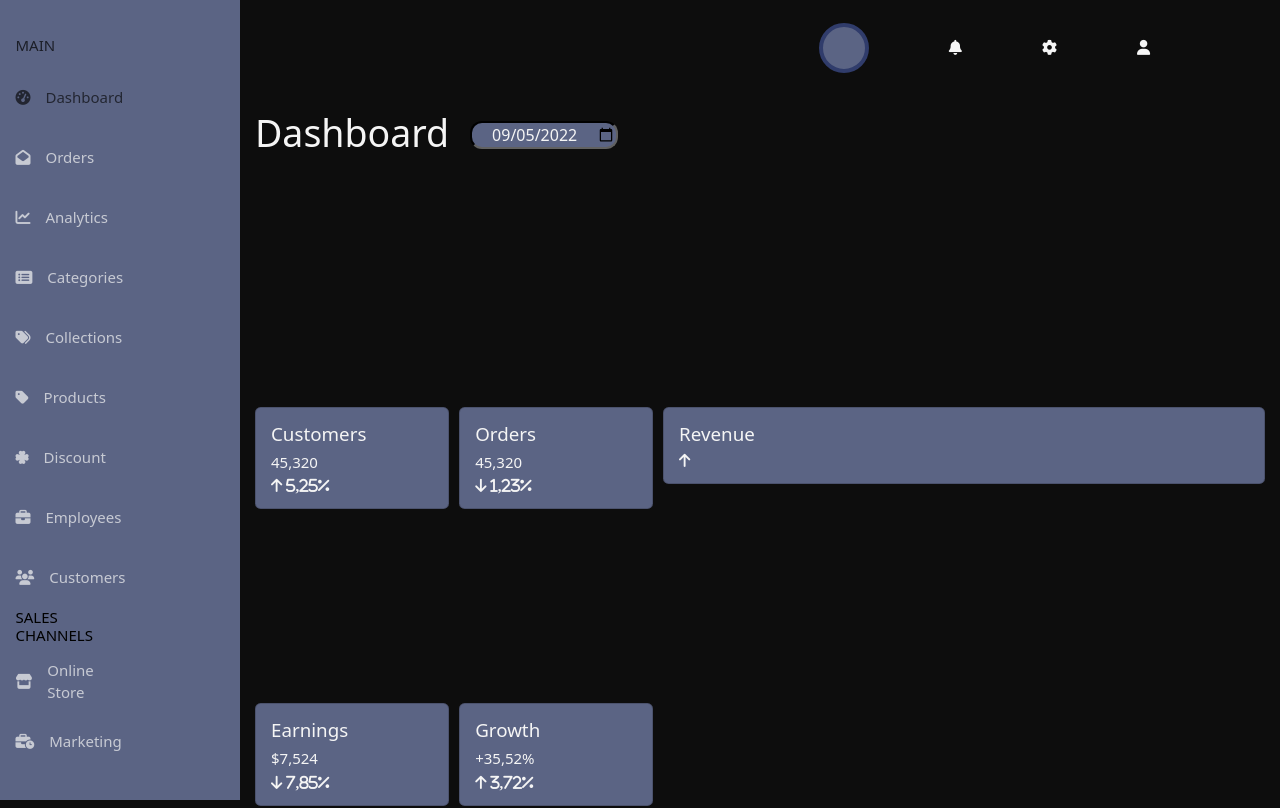
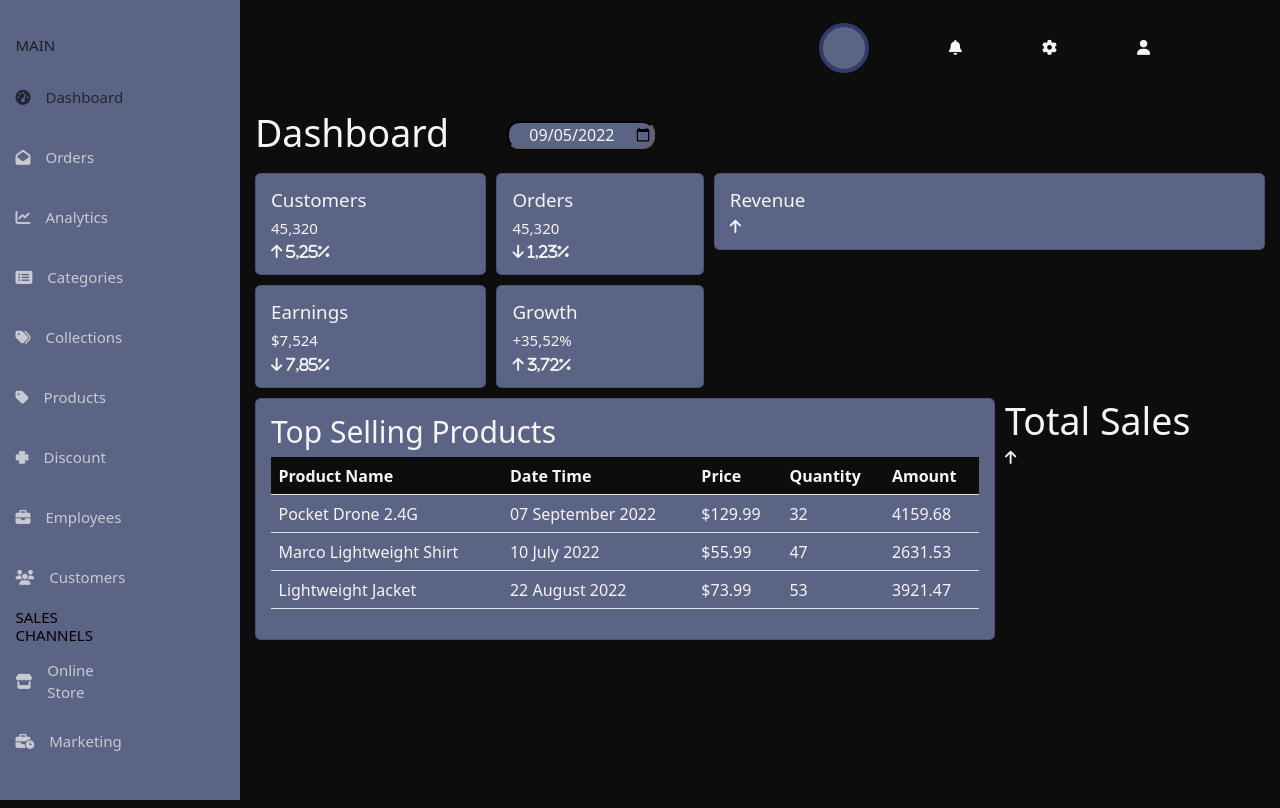
Before and after one commit to MissJL/PowerPixel, a React (Create React App) app: page /dashboard in a window 1280 px wide. Shown: the top 808 px of the page. Built offline with nearby package versions, Linux system fonts and the light colour scheme.

Commit message:
fixed grid on dashboard

```diff
--- a/src/Customers.jsx
+++ b/src/Customers.jsx
@@ -2,13 +2,13 @@ import React from "react";
 
 function Customers() {
   return (
-    <div className="card">
-      <div className="card-body">
+    <span className="card">
+      <span className="card-body">
         <h5 className="card-title">Customers</h5>
         <h6 className="card-text">45,320</h6>
         <i className="fa-solid fa-arrow-up"> 5,25%</i>
-      </div>
-    </div>
+      </span>
+    </span>
   );
 }
 
--- a/src/Dashboard.jsx
+++ b/src/Dashboard.jsx
@@ -27,12 +27,12 @@ function Dashboard() {
 
   return (
     <div className="nested-dashboard">
-      <h1>Dashboard</h1>
-      <div className="DatePicker">
+      <span className="h1">Dashboard</span>
+      <span className="DatePicker">
         <DatePicker />
-      </div>
+      </span>
       {links.map((link) => (
-        <div className={link.className}>
+        <span className={link.className}>
           <NavLink
             key={link.page}
             style={{ textDecoration: "none" }}
@@ -40,7 +40,7 @@ function Dashboard() {
           >
             {link.page}
           </NavLink>
-        </div>
+        </span>
       ))}
     </div>
   );
--- a/src/DatePicker.jsx
+++ b/src/DatePicker.jsx
@@ -6,7 +6,7 @@ function Calendar() {
   const currentdate = new Date().toISOString().slice(0, 10);
 
   return (
-    <div className="date-picker">
+    <span className="date-picker">
       <input
         className="input"
         type="date"
@@ -14,7 +14,7 @@ function Calendar() {
         value={date ? date : currentdate}
         onChange={(e) => setDate(e.target.value)}
       />
-    </div>
+    </span>
   );
 }
 
--- a/src/Earnings.jsx
+++ b/src/Earnings.jsx
@@ -2,13 +2,13 @@ import React from "react";
 
 function Earnings(props) {
   return (
-    <div className="card">
-      <div className="card-body">
+    <span className="card">
+      <span className="card-body">
         <h5 className="card-title">Earnings</h5>
         <h6 className="card-text">$7,524</h6>
         <i className="fa-solid fa-arrow-down"> 7,85%</i>
-      </div>
-    </div>
+      </span>
+    </span>
   );
 }
 
--- a/src/Growth.jsx
+++ b/src/Growth.jsx
@@ -2,13 +2,13 @@ import React from "react";
 
 function Growth() {
   return (
-    <div className="card">
-      <div className="card-body">
+    <span className="card">
+      <span className="card-body">
         <h5 className="card-title">Growth</h5>
         <h6 className="card-text">+35,52%</h6>
         <i className="fa-solid fa-arrow-up"> 3,72%</i>
-      </div>
-    </div>
+      </span>
+    </span>
   );
 }
 
--- a/src/Orders.jsx
+++ b/src/Orders.jsx
@@ -2,13 +2,13 @@ import React from "react";
 
 function Orders() {
   return (
-    <div className="card">
-      <div className="card-body">
+    <span className="card">
+      <span className="card-body">
         <h5 className="card-title">Orders</h5>
         <h6 className="card-text">45,320</h6>
         <i className="fa-solid fa-arrow-down"> 1,23%</i>
-      </div>
-    </div>
+      </span>
+    </span>
   );
 }
 
--- a/src/Revenue.jsx
+++ b/src/Revenue.jsx
@@ -2,13 +2,13 @@ import React from "react";
 
 function Revenue(props) {
   return (
-    <div className="card">
-      <div className="card-body">
+    <span className="card">
+      <span className="card-body">
         <h5 className="card-title">Revenue</h5>
         <h6 className="card-text"></h6>
         <i className="fa-solid fa-arrow-up"></i>
-      </div>
-    </div>
+      </span>
+    </span>
   );
 }
 
--- a/src/Style/dashboard.css
+++ b/src/Style/dashboard.css
@@ -1,7 +1,7 @@
 .nested-dashboard {
   display: grid;
-  grid-template-columns: repeat(5, 1fr);
-  grid-template-rows: repeat(4, 1fr);
+  grid-template-columns: repeat(autofit, minmax(1fr, 5fr));
+  grid-template-rows: repeat(autofit, minmax(1fr, 4fr));
   grid-gap: 10px;
 }
 
--- a/src/Style/sidebar.css
+++ b/src/Style/sidebar.css
@@ -3,7 +3,7 @@
   width: 7rem;
   height: 100%;
   background-color: var(--bg-secondary);
-  transition: width 1.5s;
+  transition: width 1s;
 }
 
 .sidebar:hover {
--- a/src/Style/style.css
+++ b/src/Style/style.css
@@ -20,7 +20,7 @@ main {
   margin-left: 7rem;
   padding: 1rem;
   height: 100%;
-  transition: 1.5s;
+  transition: 1s;
 }
 
 .grid-container {
--- a/src/TopSellingProducts.jsx
+++ b/src/TopSellingProducts.jsx
@@ -37,8 +37,8 @@ const columns = [
 
 function TopSellingProducts() {
   return (
-    <div className="card">
-      <div className="card-body">
+    <span className="card">
+      <span className="card-body">
         <h2 className="title-topSellingProducts">Top Selling Products</h2>
         <table className="table">
           <thead className="table-head-topSellingProducts">
@@ -62,8 +62,8 @@ function TopSellingProducts() {
             ))}
           </tbody>
         </table>
-      </div>
-    </div>
+      </span>
+    </span>
   );
 }
 
--- a/src/TotalSales.jsx
+++ b/src/TotalSales.jsx
@@ -2,11 +2,11 @@ import React from "react";
 
 function TotalSales(props) {
   return (
-    <div className="card-body">
+    <span className="card-body">
       <h1 className="card-title">Total Sales</h1>
       <h6 className="card-text"></h6>
       <i className="fa-solid fa-arrow-up"></i>
-    </div>
+    </span>
   );
 }
 
```
